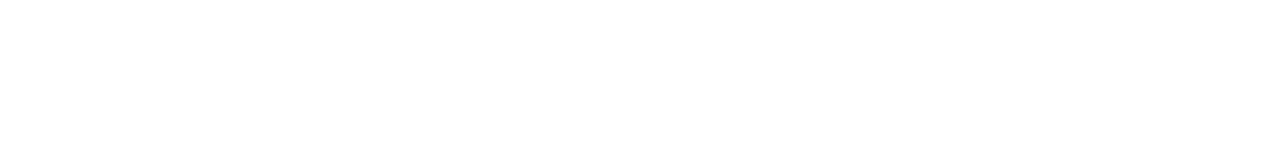
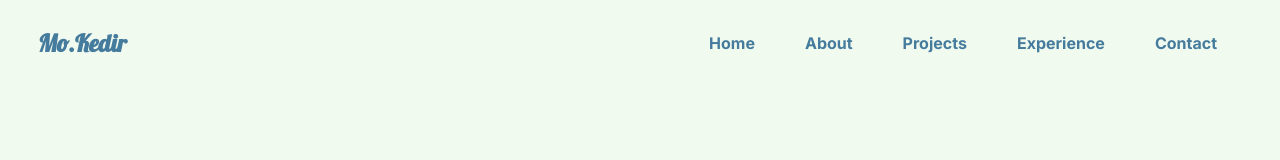
Before and after one commit to M-kedir/Some-Projects, a plain HTML site: page static/index.html in a window 1280 px wide. Drawn offline with Linux system fonts and the light colour scheme.

Commit message:
Finished the header for the page and styled it with CSS.

```diff
--- a/static/css/style.css
+++ b/static/css/style.css
@@ -0,0 +1,80 @@
+@import url('https://fonts.googleapis.com/css2?family=Lobster&display=swap');
+@import url('https://fonts.googleapis.com/css2?family=Inter:ital,opsz,wght@0,14..32,100..900;1,14..32,100..900&display=swap');
+:root {
+    --font-family: "Lobster", sans-serif;
+    --grid-template-columns: repeat(auto-fit, minmax(200px, 1fr));
+}
+
+body {
+    background:#f1faee;
+}
+
+header {
+    display: flex;
+    justify-content: space-between;
+    align-items: center;
+    color: #1d3557;
+    padding: 10px 30px;
+    text-align: center;
+    font-family: "Inter", sans-serif;
+}
+
+
+.logo {
+    font-size: 1.5rem;
+    font-weight: bold;
+    color: #457b9d;
+    font-family: var(--font-family);
+
+}
+
+ul {
+    display: flex;
+    justify-content: space-between;
+    list-style-type: none;
+    padding: 0;
+    margin: 0;
+}
+
+nav a {
+    margin: 0 auto;
+    font-size: 1rem;
+    font-weight: 700;
+}
+
+nav ul li a {
+    display: flex;
+    padding: 15px;
+    text-decoration: none;
+    color: #457b9d;
+    font-weight: medium;
+    text-transform: none;
+    margin: 0 10px;
+}
+nav ul li a,
+nav ul li a:after,
+nav ul li a:before {
+    transition: all .5s;
+}
+nav ul li a:hover {
+    color: #1d3557;
+}
+
+nav.stroke ul li a {
+    position: relative;
+}
+nav.stroke ul li a:after {
+    position: absolute;
+    bottom: 0;
+    left: 0;
+    right: 0;
+    margin: auto;
+    width: 0%;
+    content: '.';
+    color: transparent;
+    background: #1d3557;
+    height: 2px;
+}
+nav.stroke ul li a:hover:after {
+    width: 100%;
+}
--- a/static/index.html
+++ b/static/index.html
@@ -6,9 +6,38 @@
     <link rel="stylesheet" href="./css/style.css">
     <script src="./js/script.js"></script>
 
-    <title>Document</title>
+    <title>Mo.Kedir | Portfolio</title>
 </head>
 <body>
+        <header class="header-section">
+            <div class="logo">Mo.Kedir</div>
+            <nav class="stroke">
+            <ul>
+                <li><a href="#">Home</a></li>
+                <li><a href="#">About</a></li>
+                <li><a href="#">Projects</a></li>
+                <li><a href="#">Experience</a></li>
+                <li><a href="#">Contact</a></li>
+            </ul>
+            </nav>
+        </header>
+        <main class="main-content">
+            <section id="hero">
 
+            </section>
+
+            <section id="about"></section>
+
+            <section id="skills"></section>
+
+            <section id="projects"></section>
+
+            <section id="experience"></section>
+
+            <section id="contact"></section>
+        </main>
+        <footer class="footer-section">
+
+        </footer>
 </body>
 </html>
```
